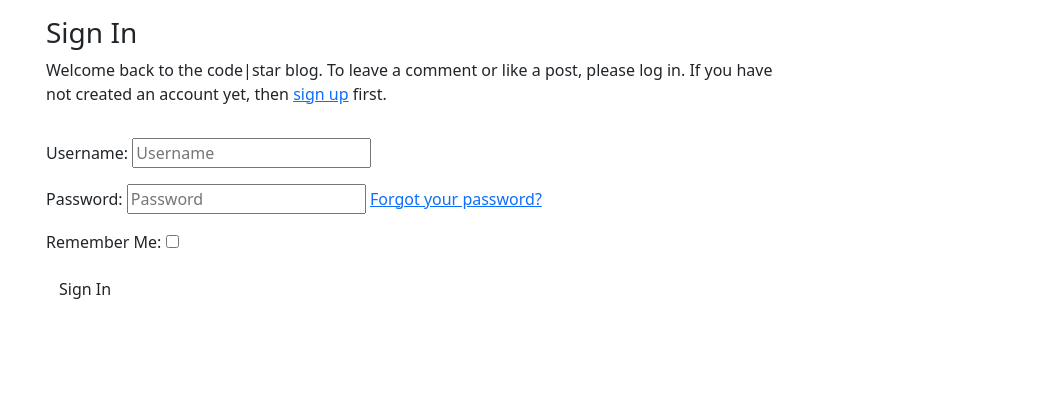
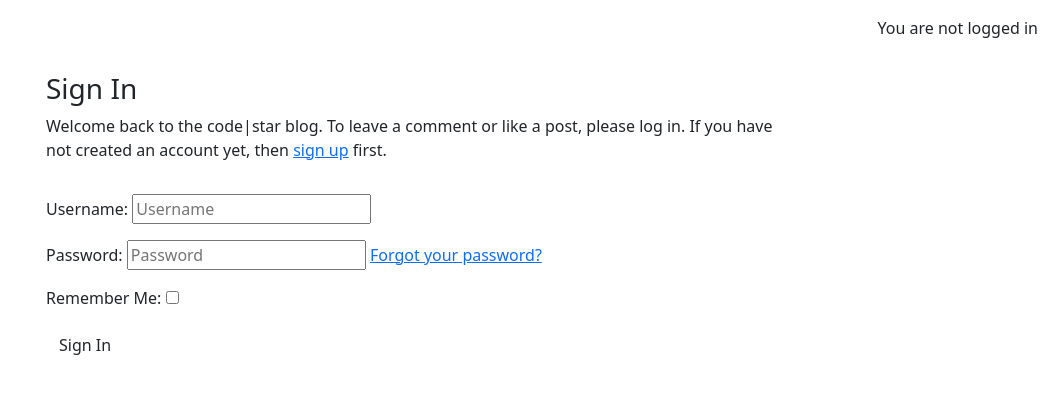
Before and after one commit to DanFNKD/django-blog, a Django app: page /accounts/login/ in a window 1280 px wide. Shown: the part 56-450 px from the top of the page, without its empty margins (226-1280 px from the left). Run offline with Django 4.2, Linux system fonts and the light colour scheme; parts of the project's set-up code (start-up, migrations or seed data) failed here and were passed over; some libraries are stand-ins or nearby versions.

Commit message:
Added customised code for logged in status

```diff
--- a/templates/base.html
+++ b/templates/base.html
@@ -79,6 +79,11 @@
     </nav>
 
     <main class="flex-shrink-0 main-bg">
+        {% if user.is_authenticated %}
+        <p class="text-end m-3">You are logged in as {{ user.username }}</p>
+        {% else %}
+        <p class="text-end m-3">You are not logged in</p>
+        {% endif %}
 
         {% block content %}
         <!-- Content Goes here -->
```
